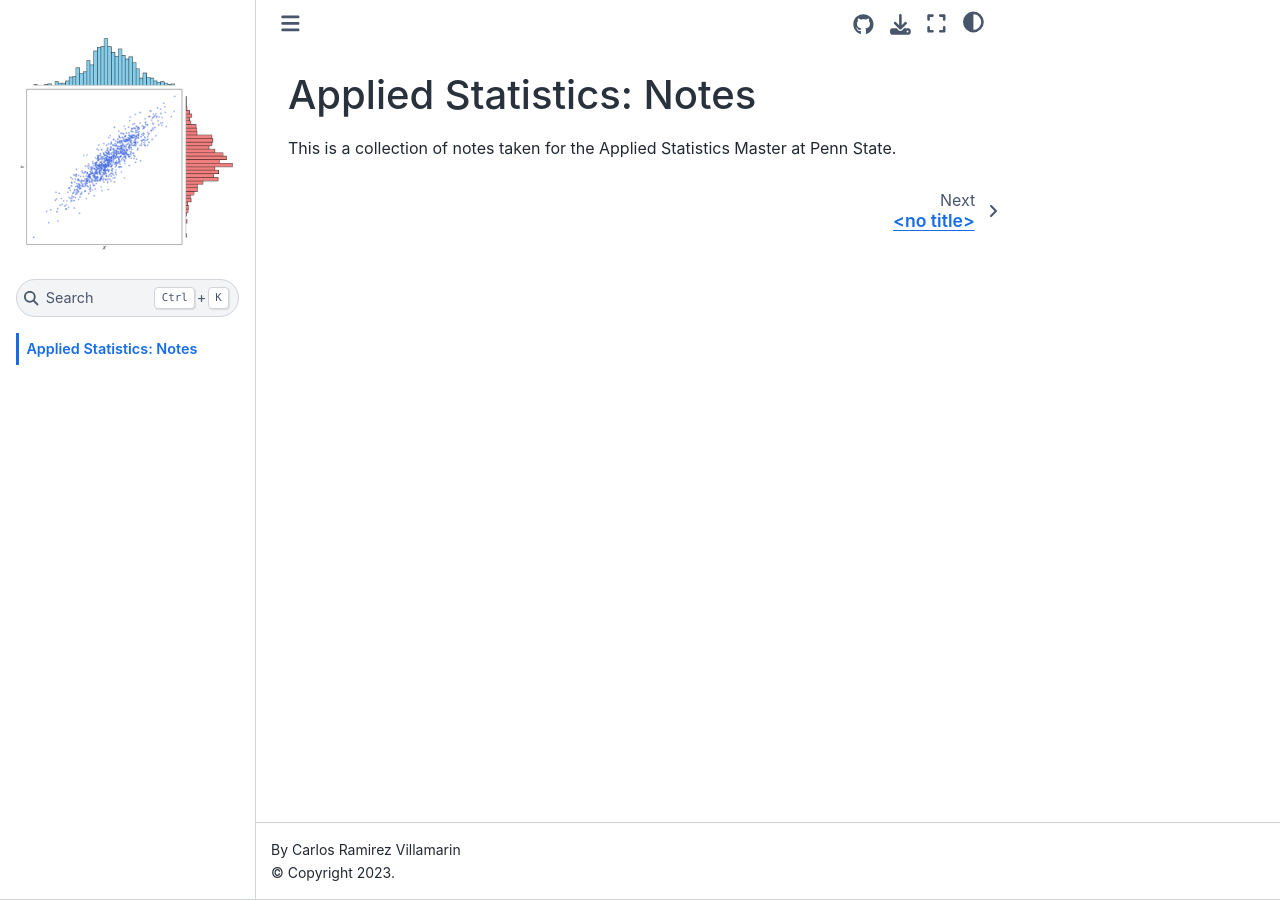
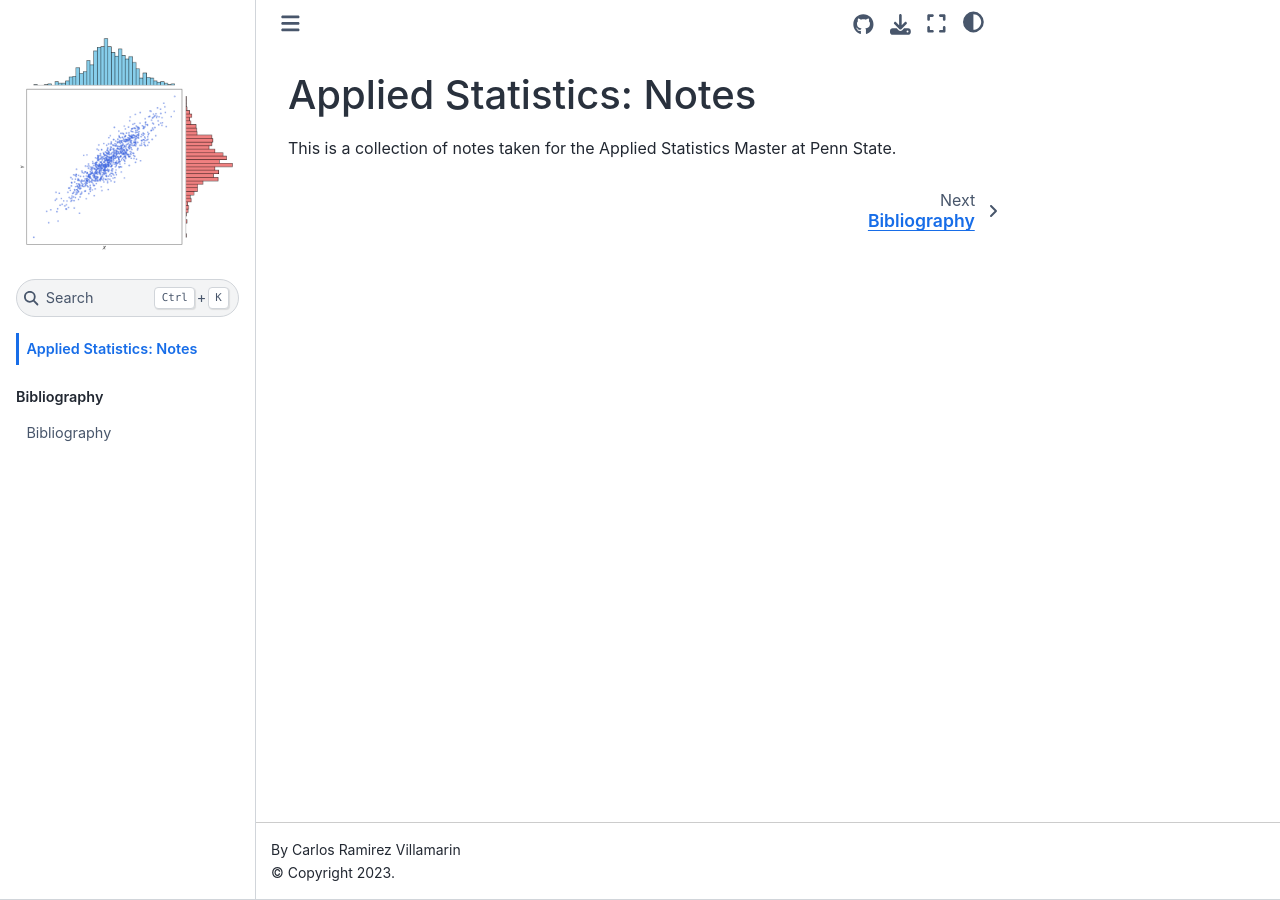
Before and after one commit to carlosrv19/academic-notes, a Jupyter Book: the page built from introduction.md, in a window 1280 px wide. Built offline with Jupyter Book 1.0.4 settings and Sphinx 7.4.7 and the Sphinx Book theme 1.1.4, drawn with Linux system fonts in a browser that asks for light colours; pages that are not in the unit, such as notebooks, are missing from menus.

Commit message:
[FIX] bibliography display

````diff
--- a/_toc.yml
+++ b/_toc.yml
@@ -10,4 +10,6 @@ parts:
       sections:
       - file: stats-500/chapter01/chapter01
 
-    - file: stats-500/bibliography/bibliography
+  - caption: Bibliography
+    chapters:
+      - file: bibliography/bibliography
--- a/stats-500/bibliography/bibliography.md
+++ b/bibliography/bibliography.md
@@ -1,2 +1,4 @@
+# Bibliography
+
 ```{bibliography}
 ```
````
